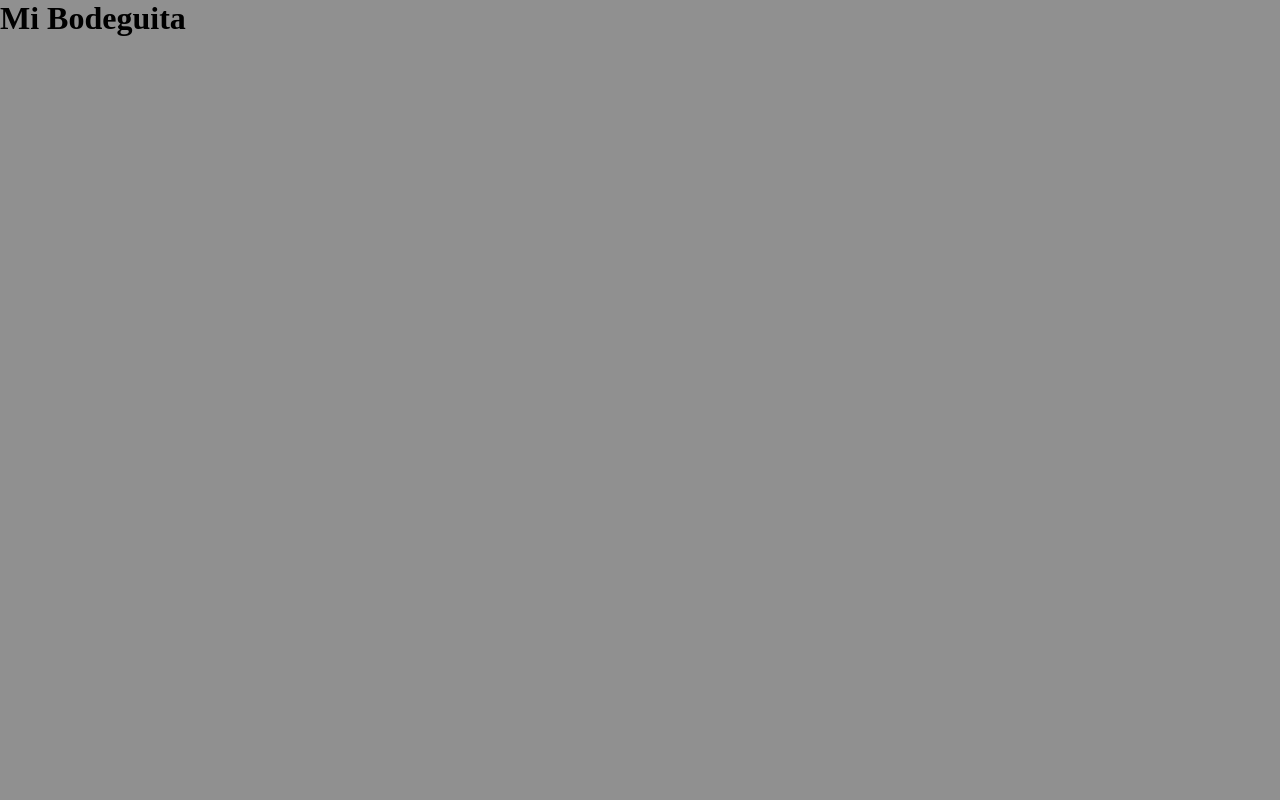
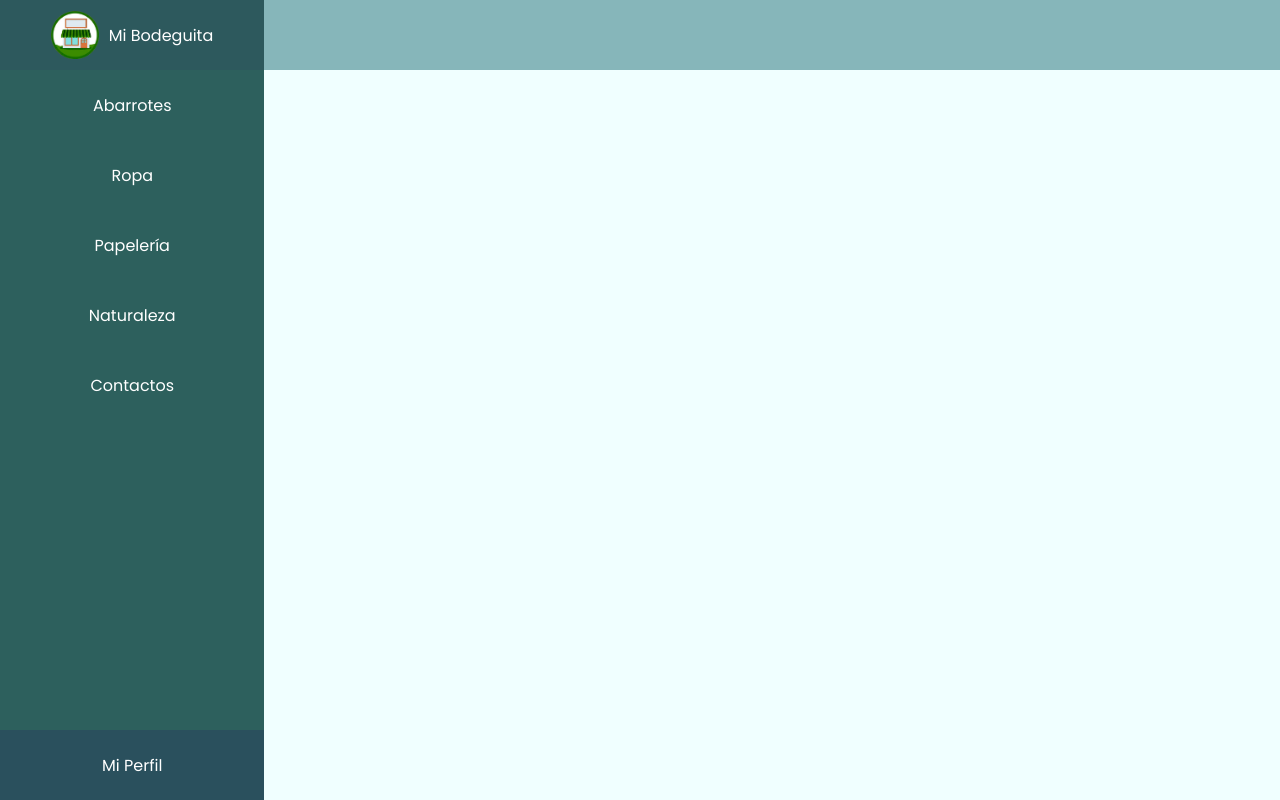
Before and after one commit to gian-sosa/Mi-Bodeguita-App, a plain HTML site: page index.html in a window 1280 px wide. Drawn offline with Linux system fonts and the light colour scheme.

Commit message:
Changes to be committed: 	new file:   Logo.png 	new file:   icono.png 	modified:   index.html 	new file:   script.js 	modified:   style.css

```diff
--- a/index.html
+++ b/index.html
@@ -6,8 +6,34 @@
     <meta name="viewport" content="width=device-width, initial-scale=1.0">
     <title>Mi Bodeguita</title>
     <link rel="stylesheet" href="style.css">
+    <link rel="preconnect" href="https://fonts.googleapis.com">
+    <link rel="preconnect" href="https://fonts.gstatic.com" crossorigin>
+    <link href="https://fonts.googleapis.com/css2?family=Poppins&display=swap" rel="stylesheet">
+    <link rel="icon" href="icono.png">
 </head>
 <body>
-    <h1>Mi Bodeguita</h1>
+    <header>
+        <div class="opciones">
+        <nav>
+            <ul>
+                <li class="tittle"><a href=""><img src="icono.png" alt="ícono">Mi Bodeguita</a></li>
+                <li><a href="">Abarrotes</a></li>
+                <li><a href="">Ropa</a></li>
+                <li><a href="">Papelería</a></li>
+                <li><a href="">Naturaleza</a></li>
+                <li><a href="">Contactos</a></li>
+            </ul>
+        </nav>
+        </div>
+        <div class="perfil" id="perfil">
+            <li class="tittle-end"><a href="">Mi Perfil</a></li>
+        </div>
+    </header>
+    <div class="container">
+        <div class="encabezado">
+
+        </div>
+    </div>
+    <script src="script.js"></script>
 </body>
 </html>
--- /dev/null
+++ b/script.js
@@ -0,0 +1 @@
+var perfil = document.getElementById(perfil)
--- a/style.css
+++ b/style.css
@@ -1,5 +1,90 @@
 *{
-    background-color: #909090;
     margin: 0;
     padding: 0;
 }
+
+body{
+    display: flex;
+    justify-content: center;
+    align-items: center;
+}
+
+header{
+    display: flex;
+    justify-content: space-between;
+    flex-direction: column;
+    background-color: #2D605D;
+    width: 300px;
+    height: 100vh;
+
+}
+
+.perfil{
+    background-color: #2A505D;
+}
+
+nav{
+    display: flex;
+    justify-content: center;
+}
+
+nav ul{
+    display: flex;
+    justify-content: center;
+    align-items: center;
+    flex-direction: column;
+    width: 100%;
+}
+
+li{
+    display: flex;
+    justify-content: center;
+    align-items: center;
+    list-style-type: none;
+    font-family: 'Poppins', sans-serif;
+    width: 100%;
+    height: 70px;
+}
+
+li a:hover{
+    background-color: #2D595D;
+}
+
+li a:active{
+    background-color: red;
+}
+
+li a{
+    display: flex;
+    justify-content: center;
+    align-items: center;
+    text-decoration: none;
+    color: #FFF;
+    width: 100%;
+    height: 70px;
+
+}
+
+li img{
+    margin-right: 10px;
+    width: 18%;
+}
+
+.container{
+    background-color: #F0FFFF;
+    width: 90vw;
+    height: 100vh;
+}
+
+.encabezado{
+    display: flex;
+    align-items: center;
+    height: 70px;
+    width: 100%;
+    background-color: #86b6ba;
+    font-family: 'Poppins', sans-serif;
+}
+
+.encabezado p{
+    margin-left: 10px;
+}
```
Also changed, not shown: Logo.png (added), icono.png (added).
